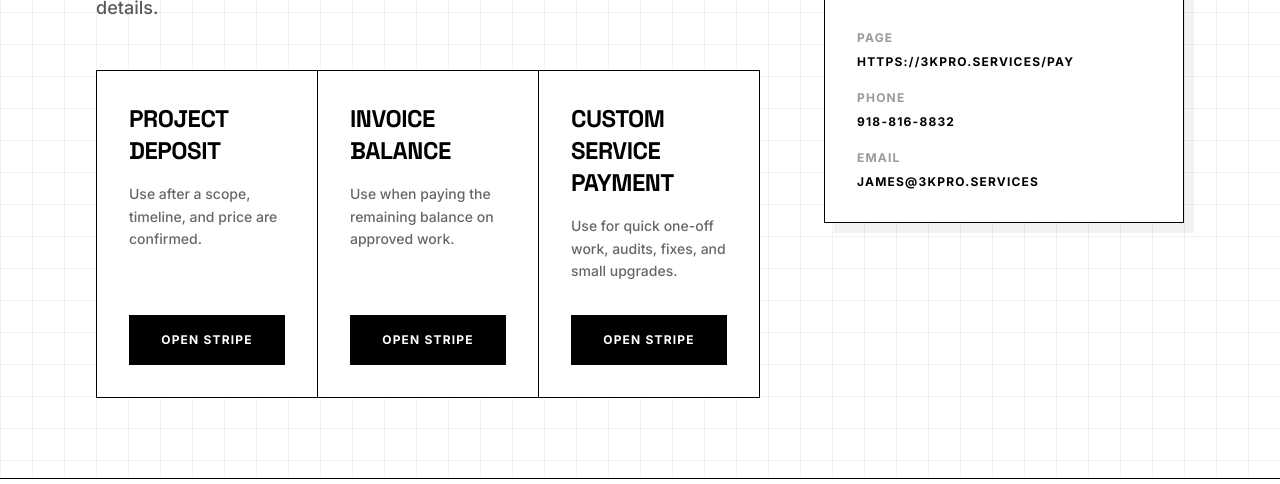
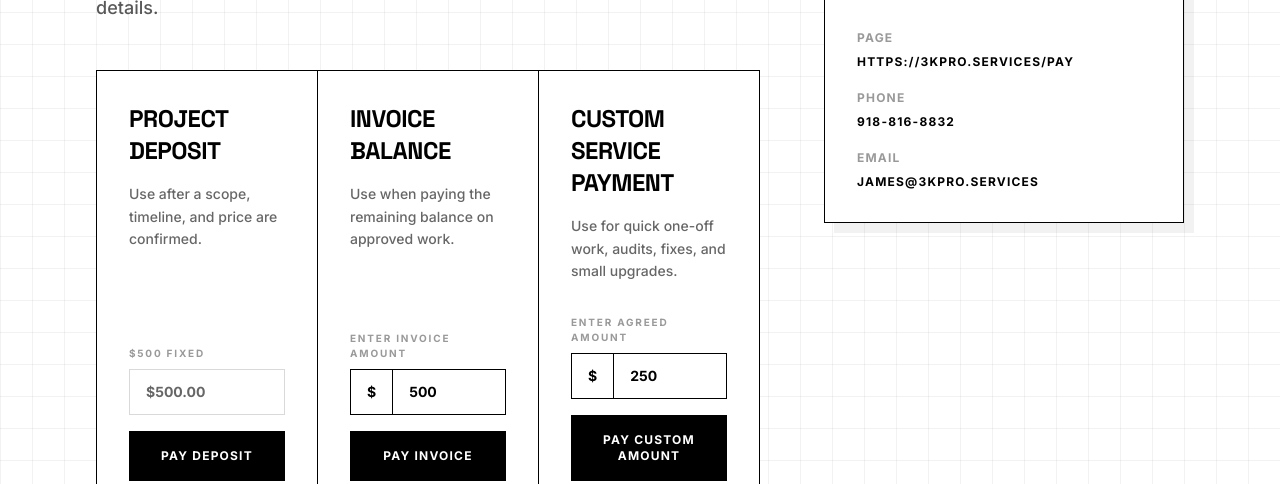
Before and after one commit to 3kpro/3kpro-website, a Next.js app: page /pay in a window 1280 px wide. Shown: the part 468-952 px from the top of the page. Built offline with nearby package versions, Linux system fonts and the light colour scheme; no server answers.

Commit message:
[3KPRO Website] 2026-05-31: add quick pay checkout sessions

```diff
--- /dev/null
+++ b/app/api/quick-pay/checkout/route.ts
@@ -0,0 +1,77 @@
+import { stripe } from '@/lib/stripe'
+import { NextRequest, NextResponse } from 'next/server'
+
+type PaymentType = 'deposit' | 'invoice' | 'custom'
+
+const paymentLabels: Record<PaymentType, string> = {
+  deposit: '3K Pro Services Project Deposit',
+  invoice: '3K Pro Services Invoice Balance',
+  custom: '3K Pro Services Custom Service Payment',
+}
+
+const minimumAmount: Record<PaymentType, number> = {
+  deposit: 500,
+  invoice: 100,
+  custom: 50,
+}
+
+function parseAmount(value: FormDataEntryValue | null, fallback: number) {
+  if (!value) return fallback
+  const amount = Number(String(value).replace(/[^0-9.]/g, ''))
+  return Number.isFinite(amount) ? Math.round(amount * 100) / 100 : fallback
+}
+
+export async function POST(request: NextRequest) {
+  if (!process.env.STRIPE_SECRET_KEY) {
+    return NextResponse.json({ error: 'Stripe is not configured.' }, { status: 500 })
+  }
+
+  const formData = await request.formData()
+  const type = String(formData.get('type') || 'custom') as PaymentType
+
+  if (!['deposit', 'invoice', 'custom'].includes(type)) {
+    return NextResponse.json({ error: 'Invalid payment type.' }, { status: 400 })
+  }
+
+  const amount = type === 'deposit'
+    ? 500
+    : parseAmount(formData.get('amount'), minimumAmount[type])
+
+  if (amount < minimumAmount[type]) {
+    return NextResponse.json(
+      { error: `Minimum ${type} payment is $${minimumAmount[type]}.` },
+      { status: 400 },
+    )
+  }
+
+  const baseUrl = process.env.NEXT_PUBLIC_APP_URL || request.nextUrl.origin
+  const session = await stripe.checkout.sessions.create({
+    mode: 'payment',
+    payment_method_types: ['card'],
+    line_items: [
+      {
+        price_data: {
+          currency: 'usd',
+          unit_amount: Math.round(amount * 100),
+          product_data: {
+            name: paymentLabels[type],
+            description: 'Secure quick-pay checkout for approved 3K Pro Services work.',
+          },
+        },
+        quantity: 1,
+      },
+    ],
+    metadata: {
+      payment_type: type,
+      source: '3kpro_quick_pay',
+    },
+    success_url: `${baseUrl}/pay?success=true&session_id={CHECKOUT_SESSION_ID}`,
+    cancel_url: `${baseUrl}/pay?canceled=true`,
+  })
+
+  if (!session.url) {
+    return NextResponse.json({ error: 'Stripe did not return a checkout URL.' }, { status: 500 })
+  }
+
+  return NextResponse.redirect(session.url, { status: 303 })
+}
--- a/app/pay/page.tsx
+++ b/app/pay/page.tsx
@@ -1,10 +1,5 @@
 import { Metadata } from 'next'
 import Link from 'next/link'
-
-const payUrl = process.env.NEXT_PUBLIC_STRIPE_QUICK_PAY_URL || ''
-const depositUrl = process.env.NEXT_PUBLIC_STRIPE_DEPOSIT_PAY_URL || payUrl
-const invoiceUrl = process.env.NEXT_PUBLIC_STRIPE_INVOICE_PAY_URL || payUrl
-const customUrl = process.env.NEXT_PUBLIC_STRIPE_CUSTOM_PAY_URL || payUrl
 
 const pageUrl = 'https://3kpro.services/pay'
 const qrSrc = `https://api.qrserver.com/v1/create-qr-code/?size=260x260&margin=14&data=${encodeURIComponent(pageUrl)}`
@@ -33,23 +28,31 @@
   {
     label: 'Project Deposit',
     detail: 'Use after a scope, timeline, and price are confirmed.',
-    href: depositUrl,
+    type: 'deposit',
+    amountLabel: '$500 fixed',
+    button: 'Pay Deposit',
   },
   {
     label: 'Invoice Balance',
     detail: 'Use when paying the remaining balance on approved work.',
-    href: invoiceUrl,
+    type: 'invoice',
+    amountLabel: 'Enter invoice amount',
+    button: 'Pay Invoice',
+    min: 100,
+    defaultAmount: 500,
   },
   {
     label: 'Custom Service Payment',
     detail: 'Use for quick one-off work, audits, fixes, and small upgrades.',
-    href: customUrl,
+    type: 'custom',
+    amountLabel: 'Enter agreed amount',
+    button: 'Pay Custom Amount',
+    min: 50,
+    defaultAmount: 250,
   },
 ]
 
 export default function PayPage() {
-  const hasPaymentLink = Boolean(payUrl || depositUrl || invoiceUrl || customUrl)
-
   return (
     <div className="min-h-screen bg-white bg-grid text-black">
       <nav className="bg-white/80 backdrop-blur-md border-b border-black sticky top-0 z-50">
@@ -87,39 +90,49 @@
             </p>
 
             <div className="grid gap-px overflow-hidden border border-black bg-black md:grid-cols-3">
-              {paymentOptions.map((option) => {
-                const enabled = Boolean(option.href)
-                return (
-                  <div key={option.label} className="flex min-h-[260px] flex-col bg-white p-8">
+              {paymentOptions.map((option) => (
+                <form key={option.label} action="/api/quick-pay/checkout" method="post" className="flex min-h-[300px] flex-col bg-white p-8">
+                  <input type="hidden" name="type" value={option.type} />
                   <div className="mb-8">
                     <h2 className="mb-4 text-2xl font-bold uppercase tracking-tight">{option.label}</h2>
                     <p className="text-sm font-medium leading-relaxed text-black/60">{option.detail}</p>
                   </div>
-                    <div className="mt-auto">
-                      {enabled ? (
-                        <a
-                          href={option.href}
+                  <div className="mt-auto space-y-4">
+                    <label className="block">
+                      <span className="mb-2 block text-[10px] font-bold uppercase tracking-[0.18em] text-black/40">
+                        {option.amountLabel}
+                      </span>
+                      {option.defaultAmount ? (
+                        <div className="flex items-center border border-black">
+                          <span className="border-r border-black px-4 py-3 text-sm font-bold">$</span>
+                          <input
+                            name="amount"
+                            type="number"
+                            min={option.min}
+                            step="25"
+                            defaultValue={option.defaultAmount}
+                            className="min-w-0 flex-1 px-4 py-3 text-sm font-bold outline-none"
+                            aria-label={`${option.label} amount`}
+                          />
+                        </div>
+                      ) : (
+                        <div className="border border-black/15 px-4 py-3 text-sm font-bold text-black/60">$500.00</div>
+                      )}
+                    </label>
+                    <button
+                      type="submit"
                       className="block w-full border border-black bg-black px-5 py-4 text-center text-xs font-bold uppercase tracking-widest text-white transition-all hover:bg-black/90"
-                          rel="noopener noreferrer"
                     >
-                          Open Stripe
-                        </a>
-                      ) : (
-                        <div className="border border-black/15 px-5 py-4 text-center text-xs font-bold uppercase tracking-widest text-black/35">
-                          Link Pending
+                      {option.button}
+                    </button>
                   </div>
-                      )}
-                    </div>
-                  </div>
-                )
-              })}
+                </form>
+              ))}
             </div>
 
-            {!hasPaymentLink && (
             <div className="mt-8 border border-black/10 bg-black/[0.02] p-6 text-sm font-medium leading-relaxed text-black/60">
-                Payment buttons are waiting on live Stripe Payment Links. Set `NEXT_PUBLIC_STRIPE_QUICK_PAY_URL`, or separate deposit, invoice, and custom payment URLs, in Vercel before sending this page to customers.
+              Stripe Checkout opens after choosing a payment path. For invoice and custom payments, enter the agreed amount before opening checkout.
             </div>
-            )}
           </section>
 
           <aside className="border border-black bg-white p-8 shadow-[10px_10px_0px_0px_rgba(0,0,0,0.05)]">
```
Also changed, not shown: 2 other files (tests, documents, lock files or other folders). Lines whose indentation alone changed are shown as unchanged.
